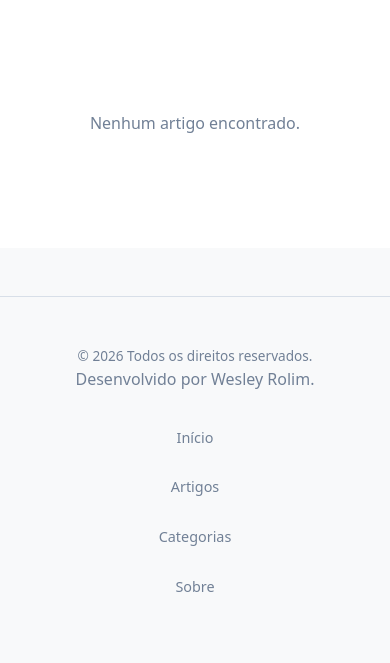
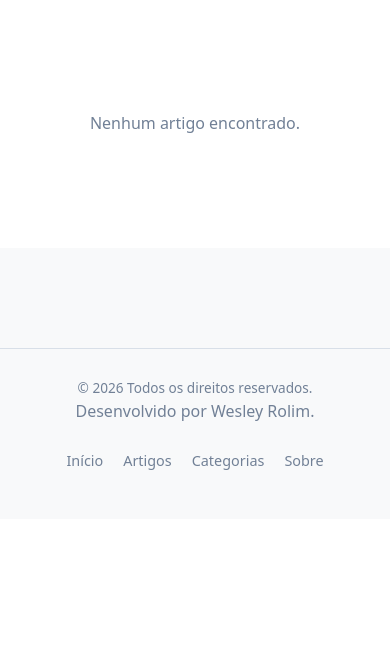
Before and after one commit to P4LaD1n0-3/blognew, a Django app: page /pt-br/busca/ in a window 390 px wide. Shown: the part 326-989 px from the top of the page. After the commit the page ends 796 px from the top, so only its background shows below. Run offline with Django 5.2, Linux system fonts and the light colour scheme; data comes from the database, SQL or seed files in the repository; some libraries are stand-ins or nearby versions.

Commit message:
style: Corrige alinhamentos no carrossel, footer mobile e vazamento de X no Sobre

```diff
--- a/blog/static/assets/css/footer.css
+++ b/blog/static/assets/css/footer.css
@@ -123,17 +123,46 @@
 
 /* Media query para telas pequenas (mobile) */
 @media (max-width: 767px) {
-    .footer-container,
-    .footer-right-content,
-    .footer-nav,
+    .site-footer {
+        padding: 1.5rem 1rem;
+        margin-top: 1.5rem;
+    }
+
+    .footer-container {
+        flex-direction: column;
+        align-items: center;
+        text-align: center;
+        gap: 1.5rem;
+    }
+
+    .footer-brand h3 {
+        font-size: 1.15rem;
+        margin-bottom: 0.25rem;
+    }
+
+    .footer-right-content {
+        flex-direction: column;
+        align-items: center;
+        width: 100%;
+        gap: 1.25rem;
+    }
+
+    .footer-nav {
+        flex-direction: row;
+        justify-content: center;
+        flex-wrap: wrap;
+        gap: 0.75rem 1.25rem;
+    }
+
     .footer-controls {
         flex-direction: column;
         align-items: center;
-        text-align: center;
+        justify-content: center;
         width: 100%;
+        gap: 1rem;
     }
 
-    .footer-nav {
-        justify-content: center;
+    .social-links {
+        display: none;
     }
 }
--- a/blog/templates/blog/index.html
+++ b/blog/templates/blog/index.html
@@ -48,7 +48,7 @@
 
                 <div id="post-grid" class="grid grid-cols-1 md:grid-cols-2 lg:grid-cols-4 auto-rows-fr gap-6">
                     {% for post in latest_posts %}
-                        <div class="grid-item fade-in-element">
+                        <div class="grid-item fade-in-element mx-6 md:mx-0">
                             <a href="{{ post.get_absolute_url }}" class="glass-card flex flex-col h-full group">
                                 {# Este parcial também deve ter a correção 'striptags|...|safe' para funcionar corretamente #}
                                 {% include "blog/partials/post_card_content.html" with post=post %}
--- a/blog/templates/blog/post_list.html
+++ b/blog/templates/blog/post_list.html
@@ -21,7 +21,7 @@
 
         <div class="grid grid-cols-1 md:grid-cols-2 lg:grid-cols-3 gap-8">
             {% for post in posts %}
-            <div class="fade-in-element">
+            <div class="fade-in-element mx-6 md:mx-0">
                 <a href="{{ post.get_absolute_url }}" class="glass-card flex flex-col h-full">
                     {# ✅ CORRETO: Este include reutiliza o card, garantindo consistência. O erro estava DENTRO deste parcial. #}
                     {% include "blog/partials/post_card_content.html" with post=post card_type='small' %}
```
Also changed, not shown: blog/templates/blog/about.html (+36 -6 lines), blog/templates/blog/post_detail.html (+4 -4 lines), 1 other file.
